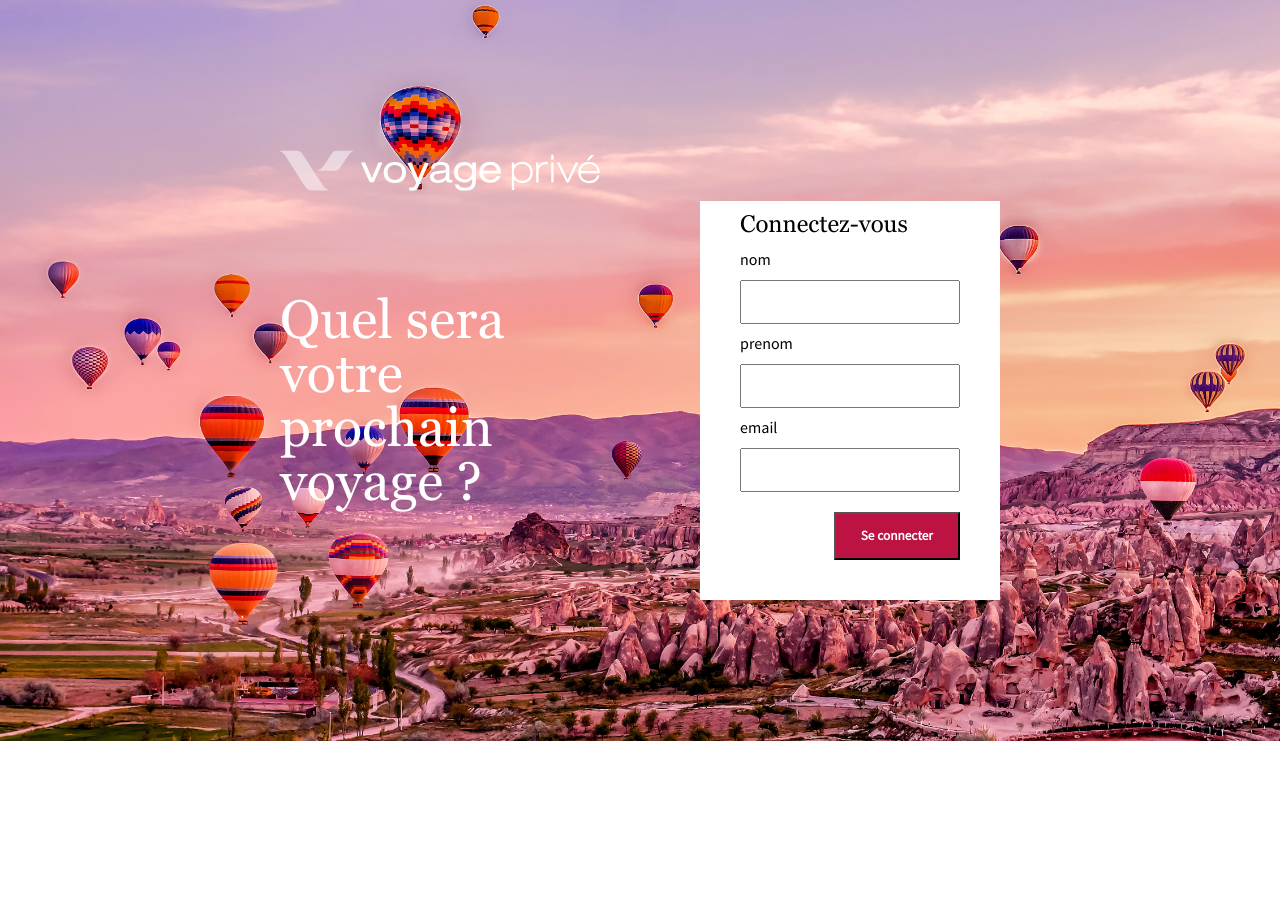
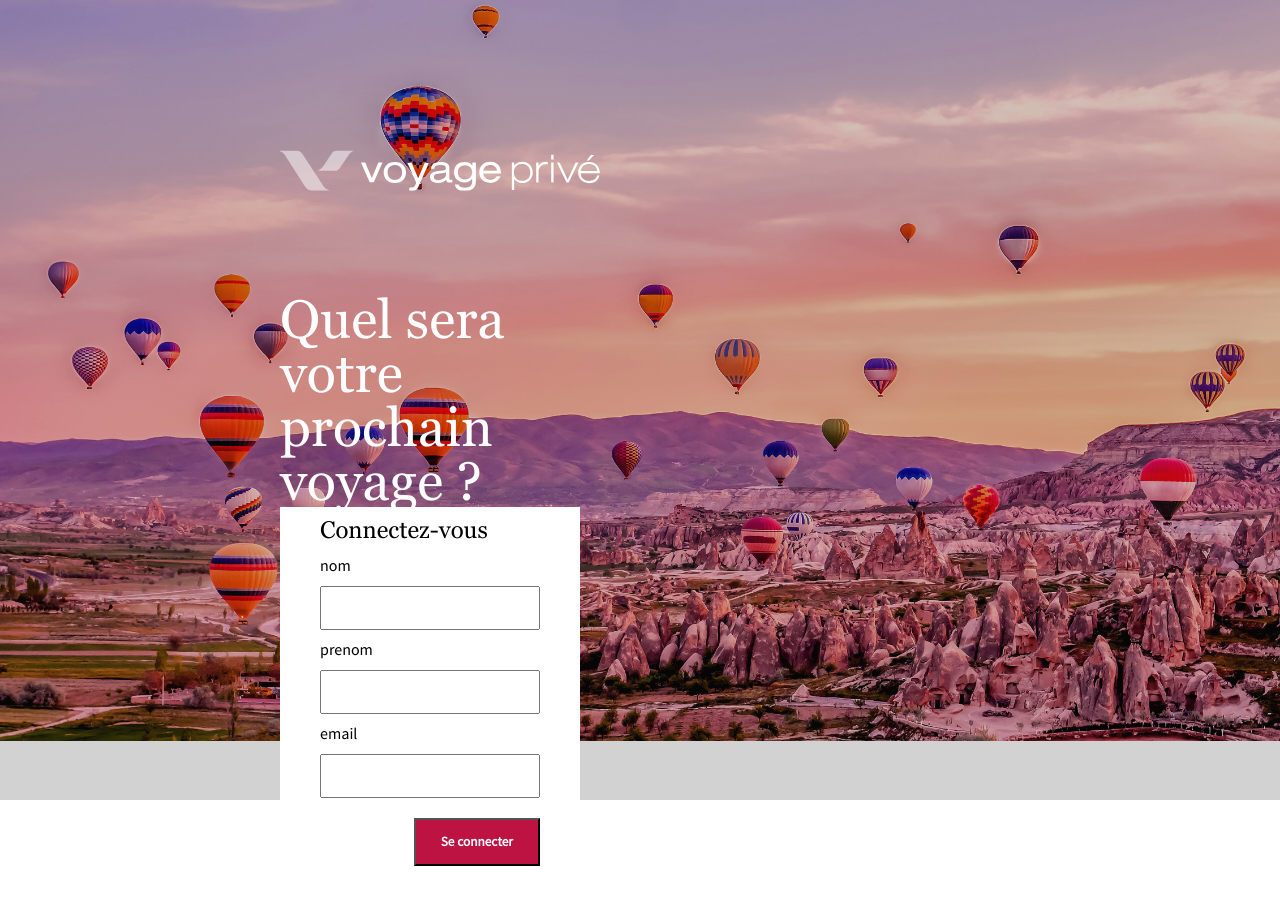
Before and after one commit to Chris5477/voyageprive-test, a React (Create React App) app: page / in a window 1280 px wide. Shown: the top 904 px of the page. Built offline with nearby package versions, Linux system fonts and the light colour scheme.

Commit message:
new component header

```diff
--- /dev/null
+++ b/src/components/Header.js
@@ -0,0 +1,24 @@
+import logoVP from "../assets/logo/VPLogo.svg";
+
+const Header = ({ destination, picture }) => {
+	return (
+		<header className="head-page">
+			<h1>
+				<img src={logoVP} alt="Voyage privé" />
+			</h1>
+			{destination ? (
+				<>
+					<h2 className="offers">Nos offres {destination}</h2>
+					<figure className="bg-offers">
+						<img src={picture} alt="Aperçu de Barcelone" />
+					</figure>
+					<div className="overlay"></div>
+				</>
+			) : (
+				<h2 className="title-login-page">Quel sera votre prochain voyage ?</h2>
+			)}
+		</header>
+	);
+};
+
+export default Header;
--- a/src/index.css
+++ b/src/index.css
@@ -74,19 +74,19 @@ input {
 }
 
 @keyframes logo {
-	0%{
+	0% {
 		opacity: 0;
 		transform: translate(-50%, -50%);
 		width: 35%;
 	}
 
-	60%{
+	60% {
 		opacity: 1;
 		width: 15%;
 		transform: translate(-50%, -50%);
 	}
 
-	100%{
+	100% {
 		opacity: 1;
 		width: 15%;
 		transform: translate(-350px, -50%);
@@ -107,11 +107,11 @@ input {
 }
 
 @keyframes title {
-	0%{
+	0% {
 		opacity: 0;
 	}
 
-	100%{
+	100% {
 		opacity: 1;
 	}
 }
@@ -121,6 +121,7 @@ input {
 .login-page {
 	padding: 150px 280px;
 	position: relative;
+	background: linear-gradient(180deg, rgba(29, 29, 29, 0.2) 0%, rgba(29, 29, 29, 0.2) 100%);
 }
 
 .bg-login,
@@ -159,7 +160,7 @@ input {
 	}
 }
 
-.login-page header h1 {
+.head-page h1 {
 	width: 320px;
 }
 
@@ -331,7 +332,7 @@ input[type="submit"] {
 		display: block;
 	}
 
-	.login-page header h1 {
+	.head-page h1 {
 		width: 220px;
 		margin-top: 40px;
 	}
--- a/src/pages/Login.js
+++ b/src/pages/Login.js
@@ -1,10 +1,10 @@
-import logoVP from "../assets/logo/VPLogo.svg";
 import bgLogin from "../assets/background-image/bg-login.jpg";
 import Input from "../components/Input";
 import { useEffect, useState } from "react";
 import bgLogin2 from "../assets/background-image/bg-login2.jpg";
 import bgLogin3 from "../assets/background-image/bg-login3.jpg";
 import { useNavigate } from "react-router-dom";
+import Header from "../components/Header";
 
 const Login = () => {
 	const navigate = useNavigate();
@@ -97,13 +97,8 @@ const Login = () => {
 					alt={listBgImage[indexSecondImg].alt}
 				/>
 			</figure>
-			<header>
-				<h1>
-					<img src={logoVP} alt="Voyage privé" />
-				</h1>
-			</header>
+			<Header />
 			<main>
-				<h2 className="title-login-page">Quel sera votre prochain voyage ?</h2>
 				<form className="login-form" onSubmit={login}>
 					<h2>Connectez-vous</h2>
 					<Input id="nom" value={firstName} name="firstName" handleChange={handleChangeLogin} />
--- a/src/pages/Offers.js
+++ b/src/pages/Offers.js
@@ -1,21 +1,12 @@
 import headBarcelona from "../assets/offers/barcelona/barcelona.jpg";
-import logoVP from "../assets/logo/VPLogo.svg";
+import Header from "../components/Header";
 import { offers } from "../utils/offers";
 import Card from "../components/Card";
 
 const Offers = () => {
 	return (
 		<div className="page offers-page">
-			<header>
-				<figure className="bg-offers">
-					<img src={headBarcelona} alt="Aperçu de Barcelone" />
-				</figure>
-				<div className="overlay"></div>
-				<h1>
-					<img src={logoVP} alt="Voyage privé" />
-				</h1>
-				<h2 className="offers">Nos offres Barcelone</h2>
-			</header>
+			<Header destination={"Barcelone"} picture={headBarcelona} />
 			<main>
 				<div className="grid-card">
 					{offers.map(({ id, pictureUrl, country, location, description, establishment, promotion }) => (
```
